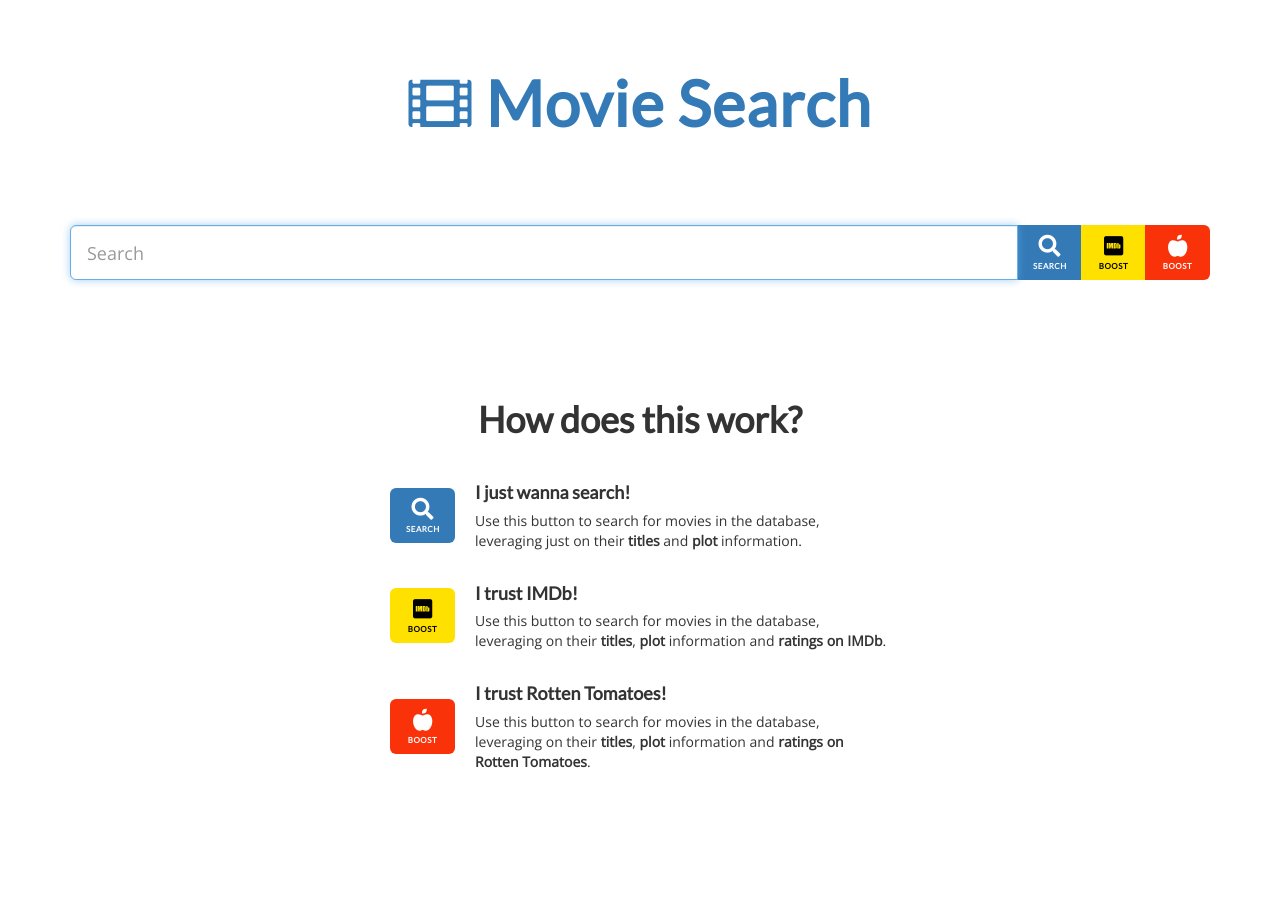
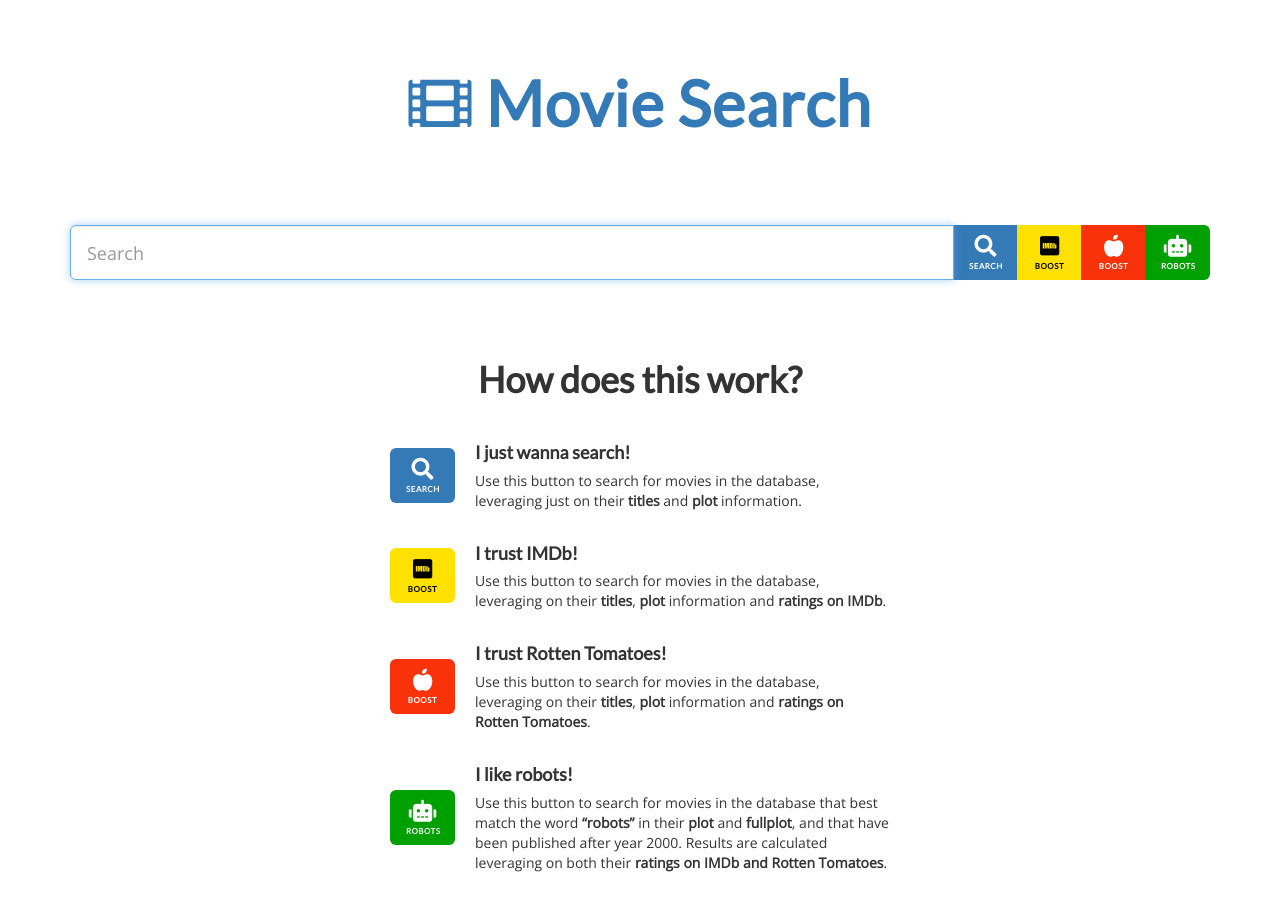
Before and after one commit to bobcorn/movie-search, a Flask app: page / in a window 1280 px wide. Before the commit the page ends 768 px from the top, so only its background shows below. Run offline with Flask 2, Linux system fonts and the light colour scheme; some libraries are stand-ins or nearby versions.

Commit message:
Added additional novel request

```diff
--- a/movies_es/app.py
+++ b/movies_es/app.py
@@ -1,3 +1,4 @@
+# Import necessary packages
 from elasticsearch import Elasticsearch
 from flask import Flask, render_template, request
 
@@ -25,11 +26,13 @@ def search_request():
                 },
                 "script_score": {
                     "script": {
-                        "source": "doc.containsKey('imdb.rating') && doc['imdb.rating'].value > 0.0 ? doc['imdb.rating'].value : 1"
+                        "source": "doc.containsKey('imdb.rating') && \
+                        doc['imdb.rating'].value > 0.0 ? doc['imdb.rating'].value : 1"
                     }
                 }
             }
         }
+
     elif request.form["search"] == "tomatoes-search":
         search_mode = "tomatoes-boost"
         query = {
@@ -42,11 +45,46 @@ def search_request():
                 },
                 "script_score": {
                     "script": {
-                        "source": "doc.containsKey('tomatoes.viewer.rating') && doc['tomatoes.viewer.rating'].value > 0.0 ? doc['tomatoes.viewer.rating'].value : 1"
+                        "source": "doc.containsKey('tomatoes.viewer.rating') && \
+                        doc['tomatoes.viewer.rating'].value > 0.0 ? doc['tomatoes.viewer.rating'].value : 1"
                     }
                 }
             }
         }
+
+    elif request.form["search"] == "robots-search":
+        search_mode = "robots"
+        query = {
+            "function_score": {
+                "query": {
+                    "bool": {
+                        "must": [
+                            {
+                                "multi_match": {
+                                    "query": "robots",
+                                    "fields": ["plot", "fullplot"]
+                                }
+                            },
+                            {
+                                "range": {
+                                    "year": {
+                                        "gte": 2000
+                                    }
+                                }
+                            }
+                        ]
+                    }
+                },
+                "script_score": {
+                    "script": {
+                        "source": "doc.containsKey('imdb.rating') && doc['imdb.rating'].value > 0.0 \
+                            && doc.containsKey('tomatoes.viewer.rating') && doc['tomatoes.viewer.rating'].value > 0.0 \
+                            ? (doc['imdb.rating'].value + doc['tomatoes.viewer.rating'].value) / 2 : 1"
+                    }
+                }
+            }
+        }
+
     else:
         search_mode = "no-boost"
         query = {
--- a/movies_es/static/styles/style.css
+++ b/movies_es/static/styles/style.css
@@ -259,6 +259,14 @@ body {
     background-color:rgb(204, 37, 4) !important;
 }
 
+.btn-robots {
+    background: #00a000 !important;
+}
+
+.btn-robots-hover:hover {
+    background-color:rgb(0, 128, 0) !important;
+}
+
 .boost-tag {
 	font-size: 8px;
 	font-family: 'Lato', sans-serif;
@@ -283,7 +291,7 @@ body {
 }
 
 .instructions {
-    margin: 100px 0px;
+    margin: 60px 0px;
     display: flex;
     flex-direction: column;
     align-items: center;
--- a/movies_es/templates/search.html
+++ b/movies_es/templates/search.html
@@ -33,17 +33,25 @@
         <div class="input-group">
             <input type="text" class="form-control input-lg" name="input" placeholder="Search" autofocus>
             <div class="input-group-btn">
-                <button name="search" class="btn btn-primary btn-lg btn-no-boost btn-no-boost-hover" type="submit" value="search">
+                <button name="search" class="btn btn-primary btn-lg btn-no-boost btn-no-boost-hover" type="submit"
+                        value="search">
                     <i class="fas fa-search"></i>
                     <div class="boost-tag">search</div>
                 </button>
-                <button name="search" class="btn btn-primary btn-lg btn-imdb btn-imdb-hover" type="submit" value="imdb-search">
+                <button name="search" class="btn btn-primary btn-lg btn-imdb btn-imdb-hover" type="submit"
+                        value="imdb-search">
                     <i class="fab fa-imdb"></i>
                     <div class="boost-tag">boost</div>
                 </button>
-                <button name="search" class="btn btn-primary btn-lg btn-tomatoes btn-tomatoes-hover" type="submit" value="tomatoes-search">
+                <button name="search" class="btn btn-primary btn-lg btn-tomatoes btn-tomatoes-hover" type="submit"
+                        value="tomatoes-search">
                     <i class="fas fa-apple-alt"></i>
                     <div class="boost-tag">boost</div>
+                </button>
+                <button name="search" class="btn btn-primary btn-lg btn-robots btn-robots-hover" type="submit"
+                        value="robots-search">
+                    <i class="fas fa-robot"></i>
+                    <div class="boost-tag">robots</div>
                 </button>
             </div>
         </div>
@@ -95,6 +103,23 @@
                     </div>
                 </div>
             </li>
+            <li>
+                <div class="instructions-button">
+                    <button name="search" class="btn btn-primary btn-lg btn-robots btn-instr" type="submit"
+                            value="tomatoes-search">
+                        <i class="fas fa-robot"></i>
+                        <div class="boost-tag">robots</div>
+                    </button>
+                </div>
+                <div class="explanation">
+                    <div class="explanation-header">I like robots!</div>
+                    <div class="explanation-body">Use this button to search for movies in the database that best match
+                        the word <b>“robots”</b> in their <b>plot</b> and <b>fullplot</b>, and that have been
+                        published after year 2000. Results are calculated leveraging on both their
+                        <b>ratings on IMDb and Rotten Tomatoes</b>.
+                    </div>
+                </div>
+            </li>
         </ul>
     </div>
 </div>
```
Also changed, not shown: additional_request.py (added, +51 -0 lines), movies_es/templates/results.html (+16 -4 lines), requests.py (+5 -5 lines).
